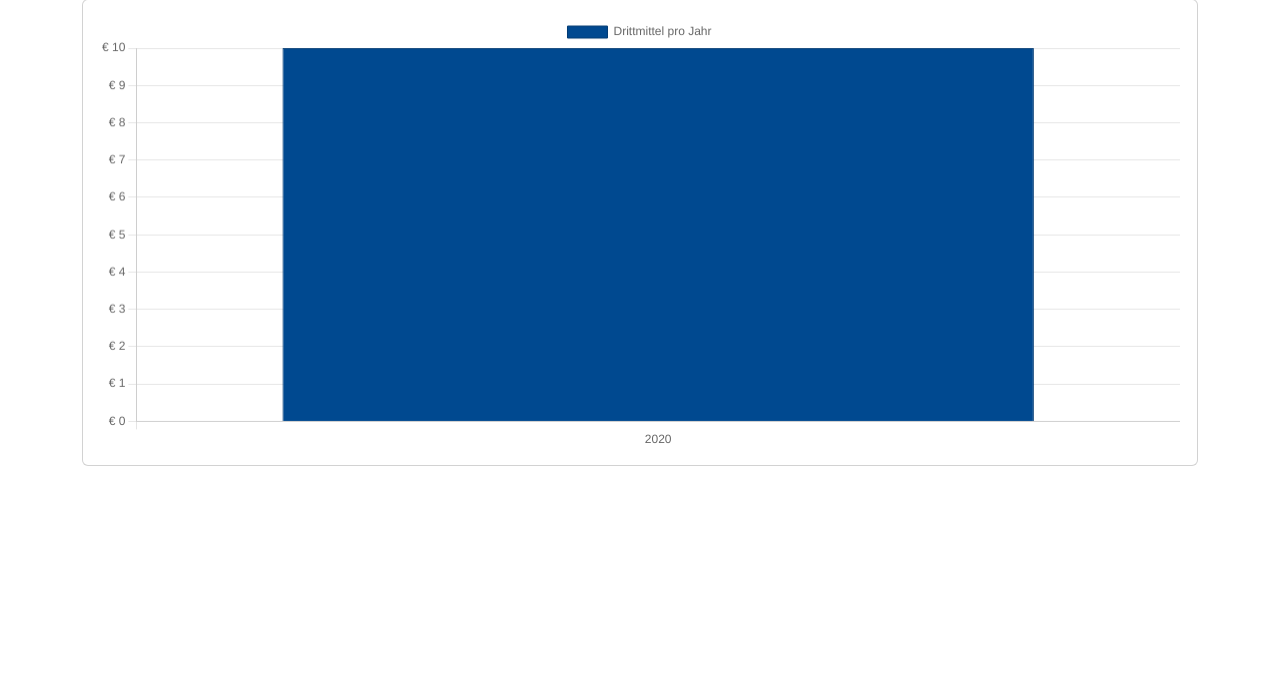
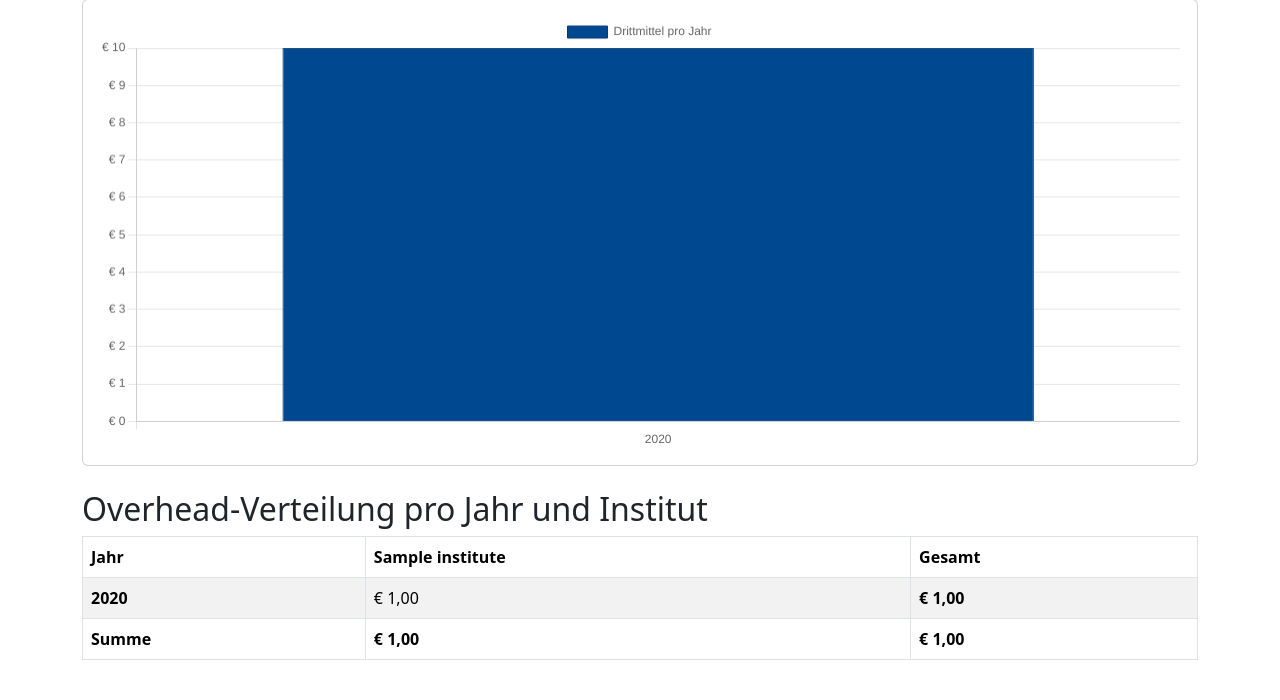
Before and after one commit to wallento/researchgroupplanner, a Django app: page /statistics/ in a window 1280 px wide. Shown: the part 275-975 px from the top of the page. Before the commit the page ends 741 px from the top, so only its background shows below. Run offline with Django 5.2, Linux system fonts and the light colour scheme; tables that the repository leaves empty hold one stand-in row (values such as "Sample post"); some libraries are stand-ins or nearby versions.

Commit message:
feature: add overhead to statistics

```diff
--- a/controlling/templates/controlling/statistics.html
+++ b/controlling/templates/controlling/statistics.html
@@ -17,6 +17,48 @@
         <canvas id="thirdPartyFundsChart" height="120"></canvas>
     </div>
 </div>
+
+<h2 class="mt-4">Overhead-Verteilung pro Jahr und Institut</h2>
+
+{% if overhead_rows %}
+    <div class="table-responsive mb-4">
+        <table class="table table-bordered table-striped align-middle">
+            <thead>
+                <tr>
+                    <th>Jahr</th>
+                    {% for institute in overhead_institutes %}
+                        <th>{{ institute }}</th>
+                    {% endfor %}
+                    <th>Gesamt</th>
+                </tr>
+            </thead>
+            <tbody>
+                {% for row in overhead_rows %}
+                    <tr>
+                        <th>{{ row.year }}</th>
+                        {% for value in row.values %}
+                            <td>€ {{ value }}</td>
+                        {% endfor %}
+                        <td><strong>€ {{ row.total }}</strong></td>
+                    </tr>
+                {% endfor %}
+            </tbody>
+            <tfoot>
+                <tr>
+                    <th>Summe</th>
+                    {% for total in overhead_totals %}
+                        <th>€ {{ total }}</th>
+                    {% endfor %}
+                    <th>€ {{ overhead_overall_total }}</th>
+                </tr>
+            </tfoot>
+        </table>
+    </div>
+{% else %}
+    <div class="alert alert-secondary" role="alert">
+        Es sind aktuell keine Overhead-Verteilungen hinterlegt.
+    </div>
+{% endif %}
 
 {{ statistics_years|json_script:"stats-years" }}
 {{ statistics_yearly_values|json_script:"stats-yearly-values" }}
--- a/controlling/views.py
+++ b/controlling/views.py
@@ -2,7 +2,7 @@ from decimal import Decimal
 from .utils import render
 from dateutil.relativedelta import relativedelta
 
-from projects.models import Landesstelle, Project, StaffBudgetItem
+from projects.models import Landesstelle, OverheadBudgetItemShare, Project, StaffBudgetItem
 from staffing.models import Employment, EmploymentSalaries, StaffAssignment, StaffFundingAllocation, StaffMember
 from django.utils import timezone
 from django.db.models import Q
@@ -414,11 +414,80 @@ def statistics(request):
 
     total_third_party_funds = sum((project.budget_total for project in projects), Decimal("0.00")).quantize(Decimal("0.01"))
 
+    # Overhead distribution per institute and year.
+    overhead_by_year_and_institute = {}
+    institute_names = set()
+
+    overhead_shares = OverheadBudgetItemShare.objects.select_related(
+        "institute",
+        "overhead_item__project",
+    )
+
+    for share in overhead_shares:
+        project = share.overhead_item.project
+        effective_end = project.end_date
+        if project.extension_planning_date and project.extension_planning_date > project.end_date:
+            effective_end = project.extension_planning_date
+
+        month_count = (
+            (effective_end.year - project.start_date.year) * 12
+            + (effective_end.month - project.start_date.month)
+            + 1
+        )
+        if month_count <= 0:
+            continue
+
+        institute_name = share.institute.short_name
+        institute_names.add(institute_name)
+
+        yearly_share = (share.overhead_item.amount * share.percentage / Decimal("100")) / Decimal(month_count)
+        current = project.start_date.replace(day=1)
+        end_month = effective_end.replace(day=1)
+
+        while current <= end_month:
+            year = str(current.year)
+            overhead_by_year_and_institute.setdefault(year, {})
+            overhead_by_year_and_institute[year][institute_name] = (
+                overhead_by_year_and_institute[year].get(institute_name, Decimal("0.00")) + yearly_share
+            )
+            current += relativedelta(months=1)
+
+    overhead_institutes = sorted(institute_names)
+    overhead_years = sorted(overhead_by_year_and_institute.keys())
+    overhead_rows = []
+    overhead_institute_totals = {name: Decimal("0.00") for name in overhead_institutes}
+
+    for year in overhead_years:
+        values = []
+        row_total = Decimal("0.00")
+        year_data = overhead_by_year_and_institute.get(year, {})
+        for institute_name in overhead_institutes:
+            value = year_data.get(institute_name, Decimal("0.00")).quantize(Decimal("0.01"))
+            values.append(value)
+            row_total += value
+            overhead_institute_totals[institute_name] += value
+
+        overhead_rows.append({
+            "year": year,
+            "values": values,
+            "total": row_total.quantize(Decimal("0.01")),
+        })
+
+    overhead_totals_list = [
+        overhead_institute_totals[name].quantize(Decimal("0.01"))
+        for name in overhead_institutes
+    ]
+    overhead_overall_total = sum(overhead_totals_list, Decimal("0.00")).quantize(Decimal("0.01"))
+
     return render(request, "controlling/statistics.html", {
         "statistics_years": sorted_years,
         "statistics_yearly_values": [float(value) for value in yearly_values],
         "statistics_cumulative_values": [float(value) for value in cumulative_values],
         "statistics_total_third_party_funds": total_third_party_funds,
+        "overhead_institutes": overhead_institutes,
+        "overhead_rows": overhead_rows,
+        "overhead_totals": overhead_totals_list,
+        "overhead_overall_total": overhead_overall_total,
     })
 
 # Create your views here.
```
